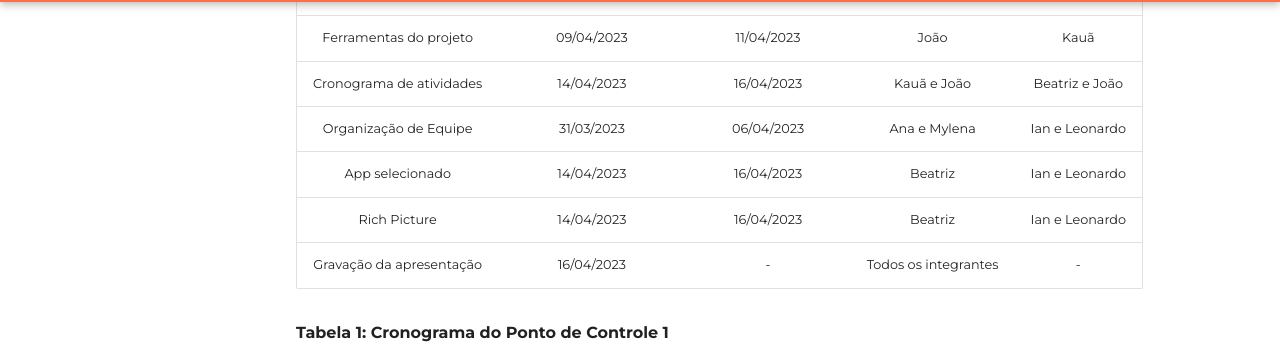
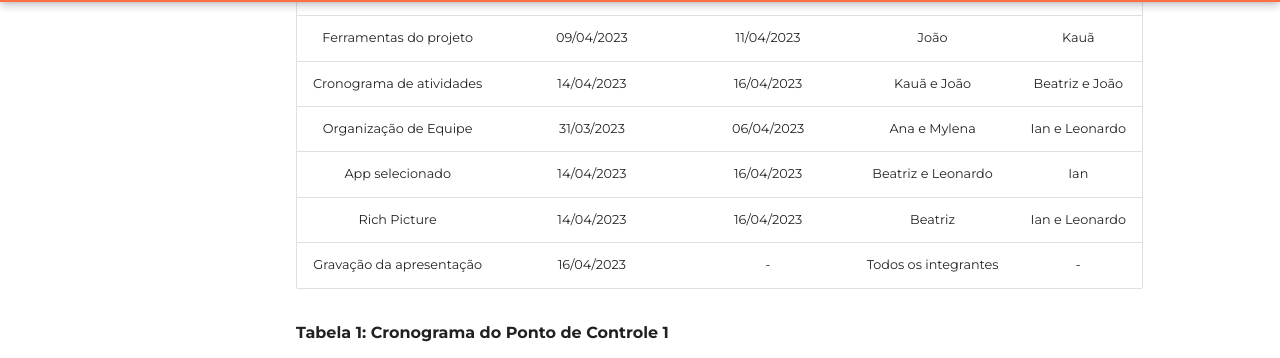
Before and after one commit to Requisitos-de-Software/2023.1-Simplenote, an MkDocs documentation site: the page built from docs/planejamento/cronograma_realizado.md, in a window 1280 px wide and 900 px high, scrolled down 1098 px. Shown: the part 94-452 px from the top of the window. Built offline with MkDocs 1.6.1 and Material for MkDocs 9.7.7, drawn with Linux system fonts in a browser that asks for light colours; some web fonts are replaced; comment, search, counter and statistics services are not loaded.

```diff
--- a/docs/planejamento/cronograma_realizado.md
+++ b/docs/planejamento/cronograma_realizado.md
@@ -26,7 +26,7 @@ O mesmo apresenta as datas limites de entrega e revisão, juntamente com os auto
 |  Ferramentas do projeto  |       09/04/2023       |     11/04/2023      |     João     |Kauã |
 | Cronograma de atividades |       14/04/2023       |     16/04/2023      |        Kauã e João   |     Beatriz e João  |
 |   Organização de Equipe  |       31/03/2023       |     06/04/2023      |     Ana e Mylena     |Ian e Leonardo |
-|     App selecionado      |       14/04/2023       |     16/04/2023      |     Beatriz     |Ian e Leonardo |
+|     App selecionado      |       14/04/2023       |     16/04/2023      |     Beatriz e Leonardo    |Ian |
 |       Rich Picture       |       14/04/2023       |     16/04/2023      |     Beatriz    |Ian e Leonardo |
 | Gravação da apresentação |       16/04/2023       |          -          | Todos os integrantes |       -       |
 
```
